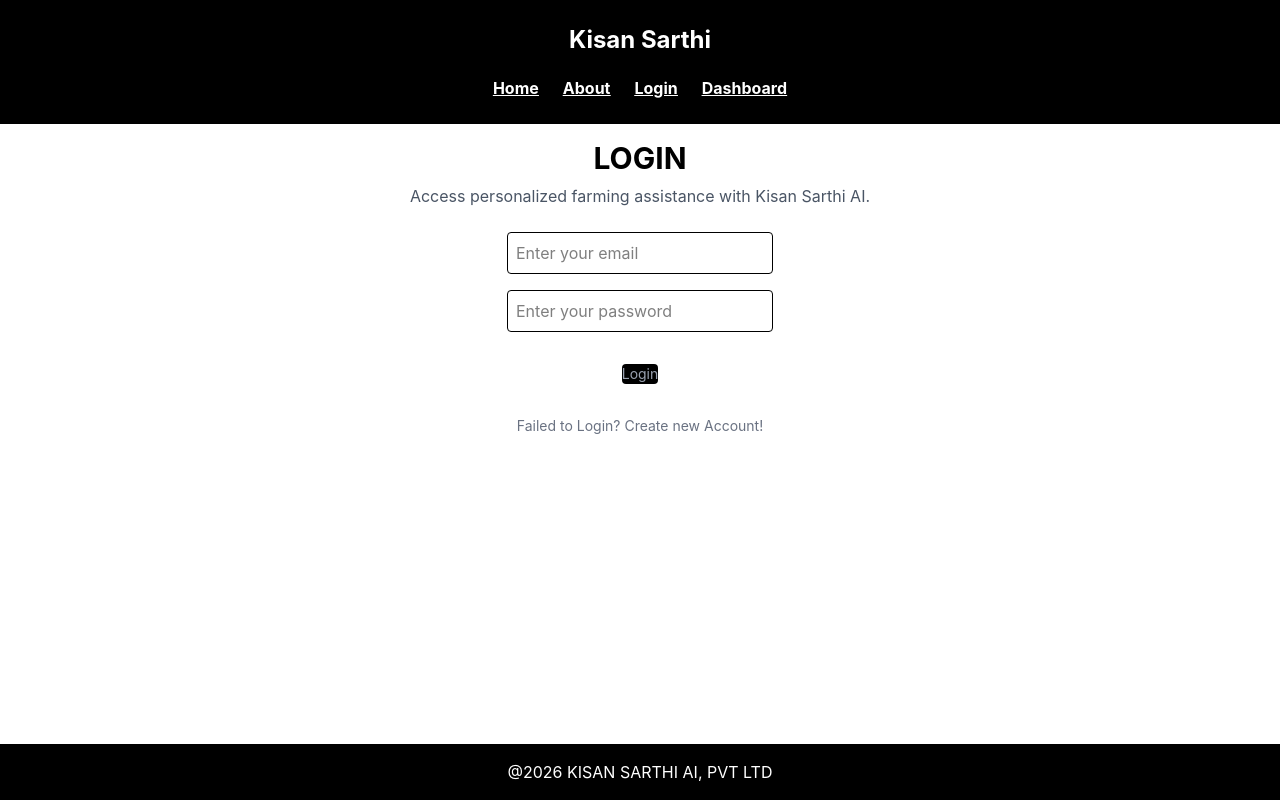
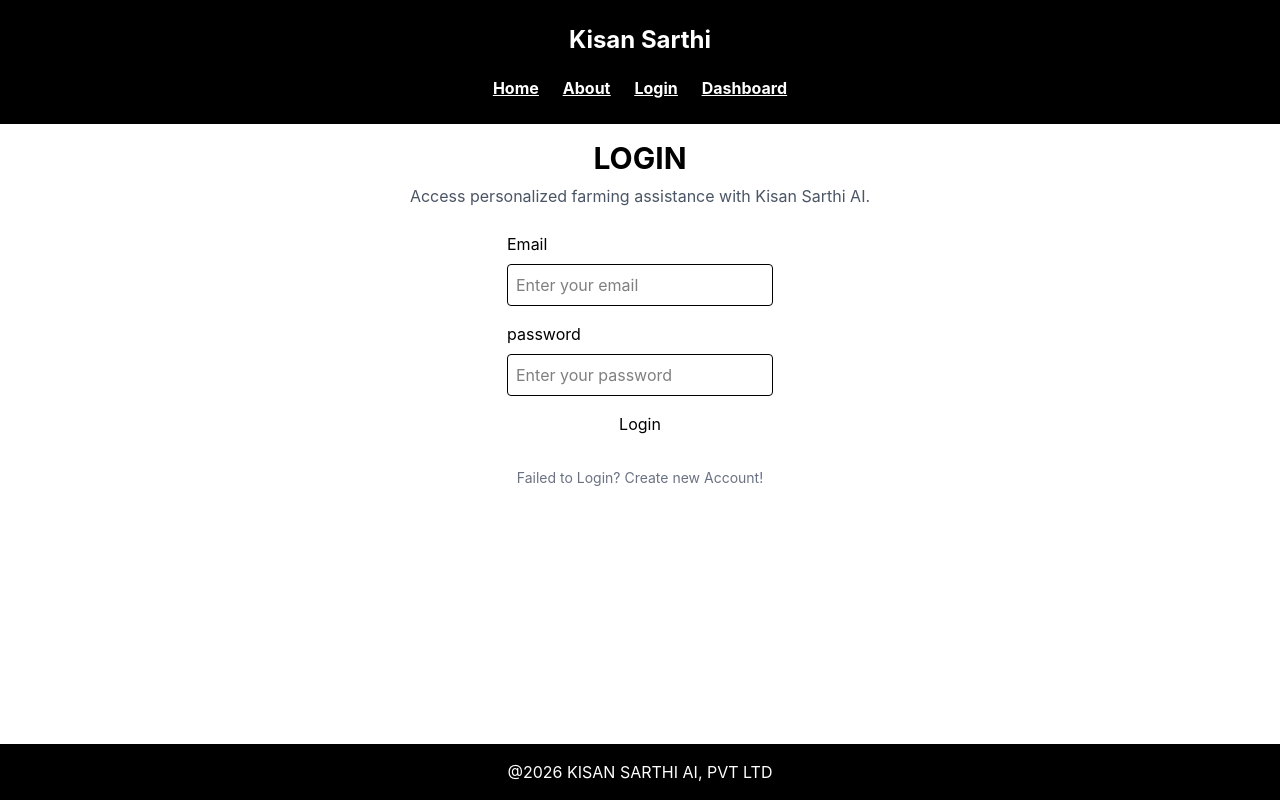
Before and after one commit to Aayushi1754/Kisan_sarthi_AI, a React (Vite) app: page /Login in a window 1280 px wide. Built offline with nearby package versions, Linux system fonts and the light colour scheme.

Commit message:
chore:Added reusable button, Input bar and Loader

```diff
--- a/src/components/Hero.jsx
+++ b/src/components/Hero.jsx
@@ -1,17 +1,32 @@
 import React from 'react'
-// Home page
+
 export const Hero = () => {
   return (
-    <div className="relative">
-        <img  className='h-[615px] w-full object-cover' src="https://c1.wallpaperflare.com/preview/884/928/958/home-outside-thailand-cornfield-rice.jpg"/>
-        <div className='absolute inset-0 flex flex-col mt-12  mr-200 italic items-center'>
-            <h1 className='"text-white text-5xl font-bold' > Welcome!</h1>
-             <p className="text-black text-2xl mt-4">
-      From Soil to Harvest, Powered by Intelligence
-    </p>
-    <button className='bg-orange-300 text-3xl py-2 px-3 rounded-3xl mt-6'> Get Started</button>
-        </div>
+    <div className="relative w-full">
+
+      <img
+        className="h-[615px] w-full object-cover"
+        src="https://c1.wallpaperflare.com/preview/884/928/958/home-outside-thailand-cornfield-rice.jpg"
+      />
+
+      <div className="absolute inset-0 flex flex-col justify-center items-center text-center px-4 italic">
+
+        <h1 className="text-white text-4xl md:text-5xl font-bold">
+          Welcome!
+        </h1>
+
+        <p className="text-black text-lg md:text-2xl mt-4">
+          From Soil to Harvest, Powered by Intelligence
+        </p>
+
+        <button className="bg-orange-300 text-xl md:text-3xl py-2 px-5 rounded-3xl mt-6">
+          Get Started
+        </button>
+
+      </div>
+
     </div>
   )
 }
+
 export default Hero
--- /dev/null
+++ b/src/components/ui/Button.jsx
@@ -0,0 +1,27 @@
+import React from 'react'
+  const Button=({
+    children, // this is component inside prop like Save/ login
+    variant="primary", // default is primary and is colour of button
+    size="md", //size of button
+    disabled=false, // clickable or not , right now false=working  button
+    onClick
+  }) =>
+  {
+    const styles={
+      primary:"bg-green-500 text-white", secondary:"bg-gray-500 text-white",
+      outline:"border border-green-500"
+    }
+    const sizes=
+    {
+      sm:"px-2 py-1",
+       md:"px-4 py-2",
+       lg:"px-6 py-3"
+
+    }
+    return (
+    <button disabled={disabled}
+    onClick={onClick}
+    className={'${styles[variant]} ${sizes[size]} rounded'} > {children} </button>
+  )
+  }
+     export default Button
--- /dev/null
+++ b/src/components/ui/Input.jsx
@@ -0,0 +1,28 @@
+import React from 'react'
+    const Input=({
+        label,
+        placeholder,
+        type="text",
+        value,
+        onChange,
+        error
+    }) =>{
+        return (
+    <div className="flex flex-col gap-2">
+        <label> {label}</label>
+        <input
+        type={type}
+        placeholder={placeholder}
+        value={value}
+        onChange={onChange}
+        className="border p-2 rounded" />
+        {error &&
+        <p className="text-red-500">
+            {error}
+            </p>
+            }
+    </div>
+    )
+
+    }
+export default Input
--- /dev/null
+++ b/src/components/ui/Loader.jsx
@@ -0,0 +1,21 @@
+import React from 'react'
+
+export const Loader = () => {
+  return (
+    <div className="flex justify-center items-center">
+      <div className="
+      h-10
+      w-10
+      border-4
+      border-gray-400
+      border-t-transparent
+      rounded-full
+      animate-spin">
+
+      </div>
+
+
+    </div>
+  )
+}
+export default Loader
--- a/src/pages/Dashboard.jsx
+++ b/src/pages/Dashboard.jsx
@@ -1,6 +1,7 @@
 import React from 'react'
 import Card from '../components/Card'
 import Footer from '../components/Footer'
+import Loader from '../components/ui/Loader'
 
 export const Dashboard = () => {
     const users=[
@@ -19,6 +20,7 @@ export const Dashboard = () => {
         ]
   return (
     <div>
+        <Loader/>
         <h1 className="text-6xl font-bold  bg-amber-400 py-8">
             Farmer Dashboard
         </h1>
--- a/src/pages/Login.jsx
+++ b/src/pages/Login.jsx
@@ -1,5 +1,7 @@
 import React from 'react'
 import Footer from '../components/Footer'
+import Button from '../components/ui/Button'
+import Input from '../components/ui/Input'
 
 const Login = () => {
   return (
@@ -8,18 +10,21 @@ const Login = () => {
         <p className='text-center text-gray-600 mt-2'>
         Access personalized farming assistance with Kisan Sarthi AI.
       </p>
-      <form  className='mt-6 flex flex-col gap-4 items-center' >
-        <input
-        type="email"
+      <form  className='mt-6 flex flex-col gap-4 items-center ' >
+        <Input
+        label="Email"
         placeholder="Enter your email"
-        className='border p-2 rounded flex justify-center'
+        type="Email"
         />
-        <input
+        <Input
+        label="password"
+        placeholder="Enter your password"
         type="password"
-        placeholder="Enter your password"
-        className='border p-2 rounded flex justify-center'
         />
-        <button className='  bg-black text-color-white text-sm mt-4 text-gray-400 rounded hover:bg-teal-700'>Login  </button>
+        <button
+        variant="primary"
+        size="md"
+        onClick={() => alert("Login clicked")}> Login</button>
         <p className='mt-4 text-sm text-gray-500 text-center'>
         Failed to Login? Create new Account!
       </p>
```
